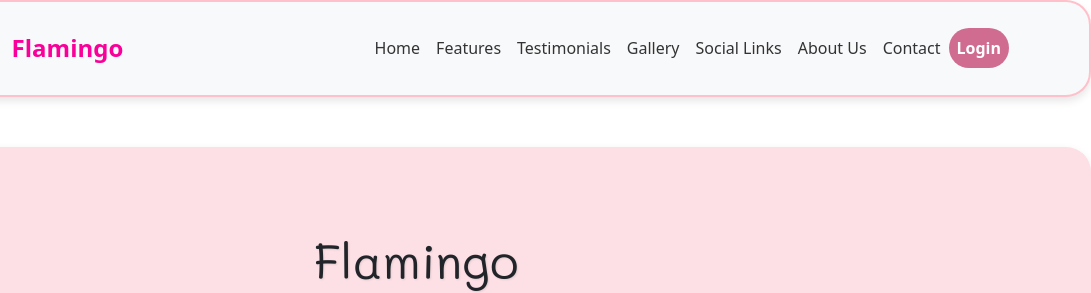
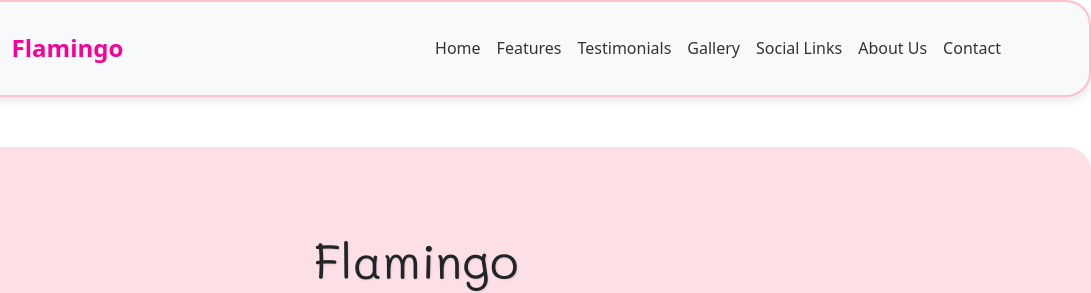
Before and after one commit to PhakkhaphonVir1928/HarryWeb, a website: page index.html in a window 1280 px wide. Shown: the top 293 px of the page, 189-1280 px from the left. Drawn offline with nearby package versions, Linux system fonts and the light colour scheme.

Commit message:
test
ลบ login

Co-Authored-By: Mesanee  Anurit <168352169+Mesaneepantz@users.noreply.github.com>
Co-Authored-By: PhakkhaphonVir1928 <178874258+PhakkhaphonVir1928@users.noreply.github.com>

```diff
--- a/index.html
+++ b/index.html
@@ -29,7 +29,6 @@
                     <li class="nav-item"><a class="nav-link" href="#social">Social Links</a></li>
                     <li class="nav-item"><a class="nav-link" href="about.html">About Us</a></li>
                     <li class="nav-item"><a class="nav-link" href="contact.html">Contact</a></li>
-                    <li class="nav-item"><a class="nav-link btn btn-primary" href="login.html">Login</a></li>
                 </ul>
             </div>
         </div>
```
